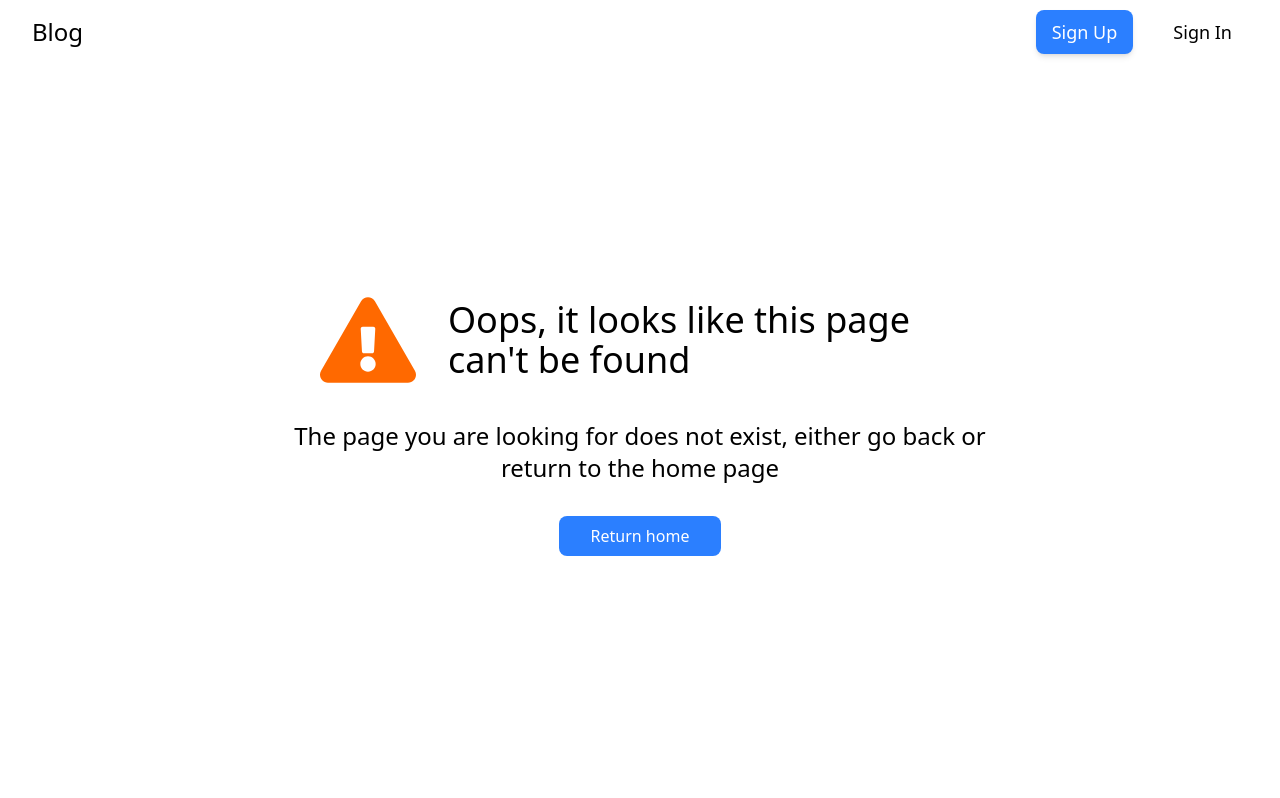
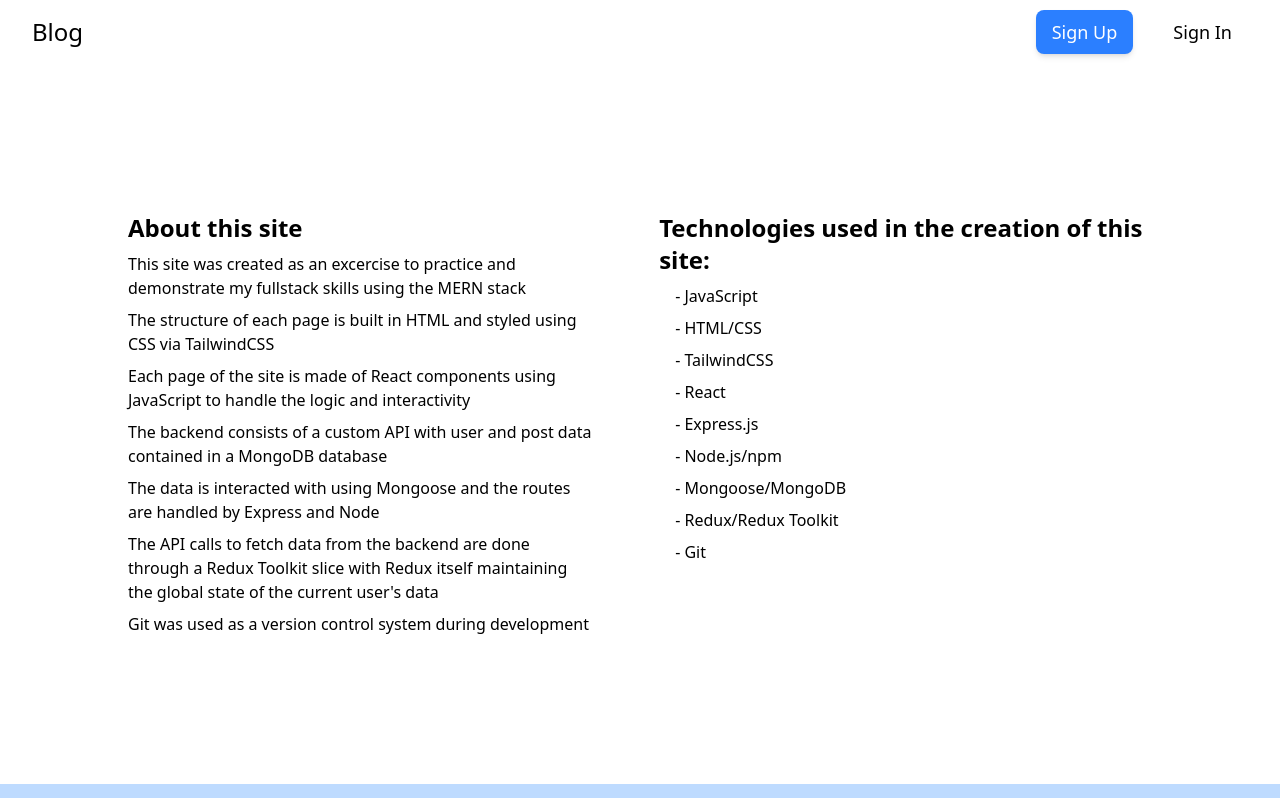
Before and after one commit to Lewis-27/blog, a React (Vite) app in the folder frontend/: page /about in a window 1280 px wide. Before the commit this address led to /404. Shown: the top 798 px of the page. Built offline with nearby package versions, Linux system fonts and the light colour scheme.

Commit message:
Added about this site page

```diff
--- a/frontend/src/components/Footer.jsx
+++ b/frontend/src/components/Footer.jsx
@@ -34,7 +34,7 @@ const Footer = () => {
 
       <div className="flex flex-col">
         <h2 className='text-2xl font-semibold'>About</h2>
-        <Link to={'/'}>About this site</Link>
+        <Link to={'/about'}>About this site</Link>
         <Link to={'/'}>About me</Link>
         <Link to={'/'}>Portfolio</Link>
       </div>
--- a/frontend/src/main.jsx
+++ b/frontend/src/main.jsx
@@ -14,6 +14,7 @@ import EditPostScreen from './screens/EditPostScreen.jsx'
 import AllPostsScreen from './screens/AllPostsScreen.jsx'
 import UserProfileScreen from './screens/UserProfileScreen.jsx'
 import UsersScreen from './screens/UsersScreen.jsx'
+import AboutScreen from './screens/AboutScreen.jsx'
 
 import { createBrowserRouter, createRoutesFromElements, Route, RouterProvider, Navigate } from 'react-router-dom';
 import store from './store.js'
@@ -32,6 +33,7 @@ const router = createBrowserRouter(
       <Route path='/posts/:postId' element={ <PostScreen /> }/>
       <Route path='/posts/:postId/edit' element={ <EditPostScreen /> }/>
       <Route path='/newPost' element={ <CreatePostScreen /> }/>
+      <Route path='/about' element={ <AboutScreen /> } />
       <Route path='*' element={<Navigate to='/404'/>} />
       <Route path='/404' element={ <NotFoundScreen /> } />
     </Route>
--- a/frontend/src/screens/AboutScreen.jsx
+++ b/frontend/src/screens/AboutScreen.jsx
@@ -2,8 +2,34 @@ import React from 'react'
 
 const AboutScreen = () => {
   return (
-    <div>
-      about
+    <div className='h-180 flex items-center justify-center px-32'>
+      <div className="flex items-start justify-center  gap-16" >
+        <div className="flex flex-col items-center justify-start h-full w-1/2 gap-2">
+          <h1 className="text-2xl font-semibold w-full">About this site</h1>
+          <p className="w-full">This site was created as an excercise to practice and demonstrate my fullstack skills using the MERN stack</p>
+          <p className='w-full'>The structure of each page is built in HTML and styled using CSS via TailwindCSS</p>
+          <p className='w-full'>Each page of the site is made of React components using JavaScript to handle the logic and interactivity</p>
+          <p className="w-full">The backend consists of a custom API with user and post data contained in a MongoDB database</p>
+          <p className="w-full">The data is interacted with using Mongoose and the routes are handled by Express and Node</p>
+          <p className="w-full">The API calls to fetch data from the backend are done through a Redux Toolkit slice with Redux itself maintaining the global state of the current user's data</p>
+          <p className="w-full">Git was used as a version control system during development</p>
+        </div>
+        <div className="flex flex-col h-full gap-2">
+          <p className="font-semibold text-2xl w-full">Technologies used in the creation of this site:</p>
+          <div className="flex flex-col w-full pl-4 gap-2">
+            <p className="font-normal">- JavaScript</p>
+            <p className="font-normal">- HTML/CSS</p>
+            <p className="font-normal">- TailwindCSS</p>
+            <p className="font-normal">- React</p>
+            <p className="font-normal">- Express.js</p>
+            <p className="font-normal">- Node.js/npm</p>
+            <p className="font-normal">- Mongoose/MongoDB</p>
+            <p className="font-normal">- Redux/Redux Toolkit</p>
+            <p className="font-normal">- Git</p>
+          </div>
+        </div>
+      </div>
+
     </div>
   )
 }
```
